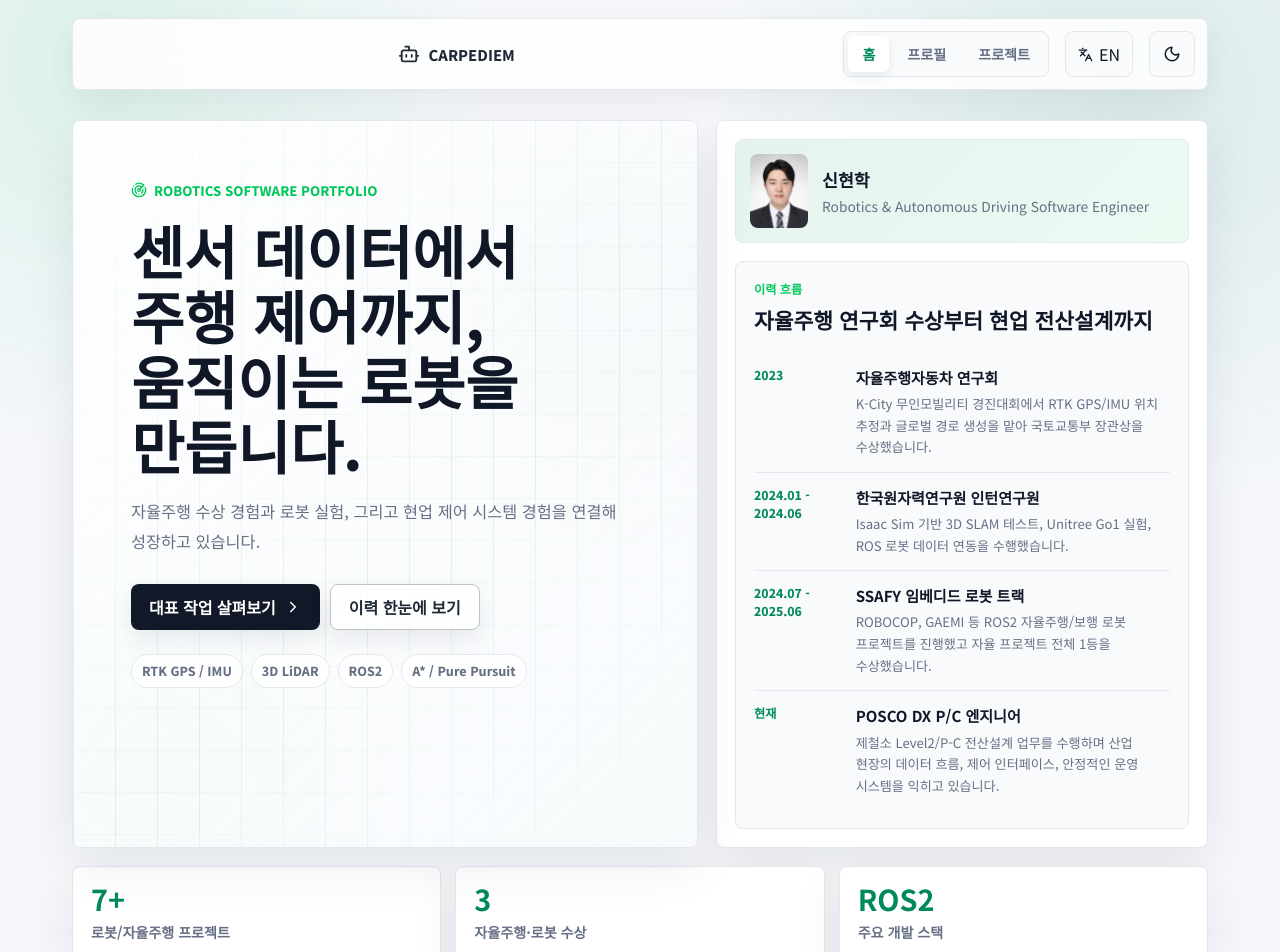
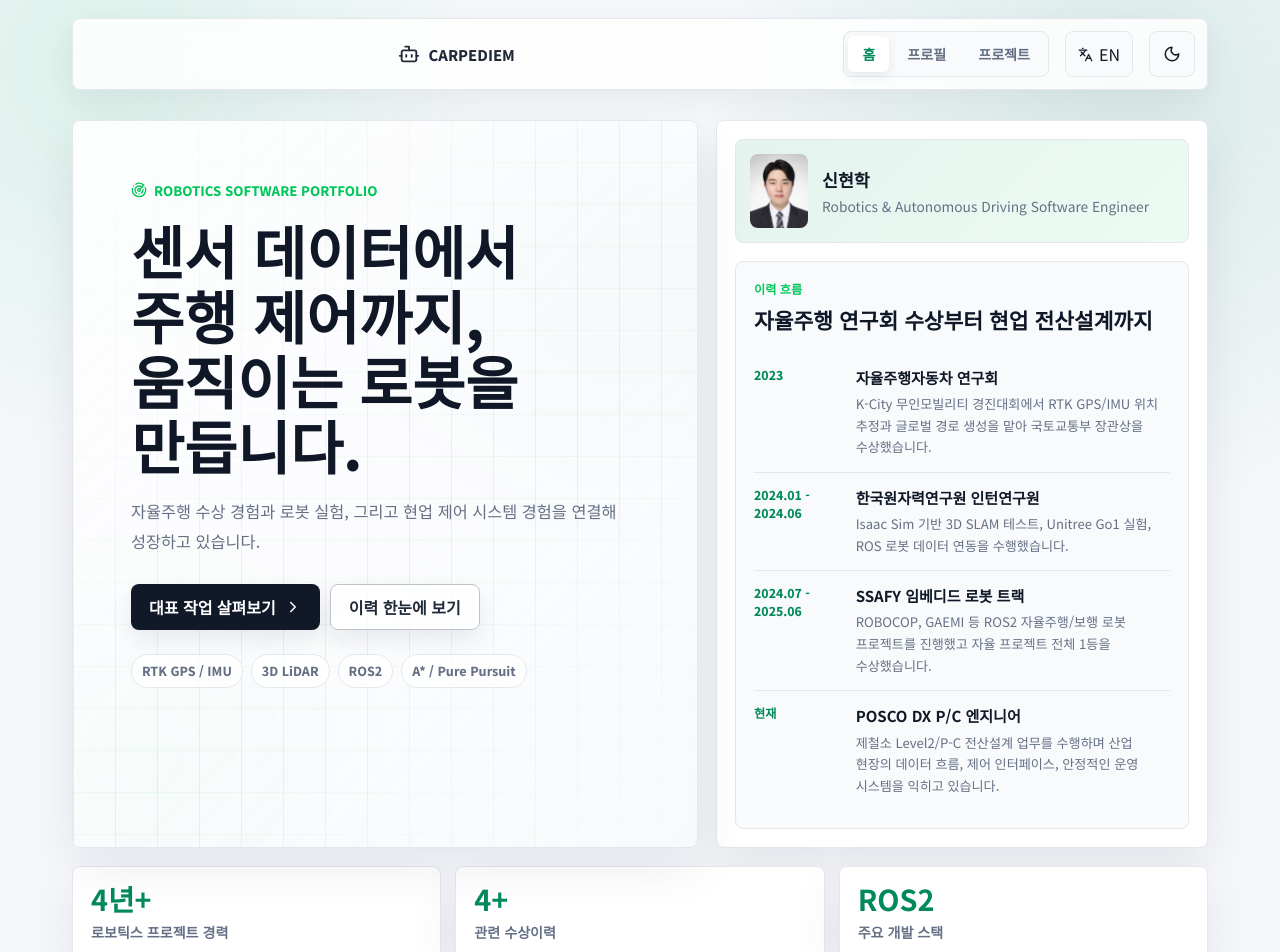
Before and after one commit to Carpediem324/Carpediem324.github.io, a React (Vite) app: page / in a window 1280 px wide. Shown: the top 952 px of the page. Built offline with nearby package versions, Linux system fonts and the light colour scheme.

Commit message:
Refine homepage stats wording

```diff
--- a/src/main.jsx
+++ b/src/main.jsx
@@ -186,13 +186,13 @@ const profile = {
 
 const stats = {
   ko: [
-    { label: "로봇/자율주행 프로젝트", value: "7+" },
-    { label: "자율주행·로봇 수상", value: "3" },
+    { label: "로보틱스 프로젝트 경력", value: "4년+" },
+    { label: "관련 수상이력", value: "4+" },
     { label: "주요 개발 스택", value: "ROS2" },
   ],
   en: [
-    { label: "Robotics Projects", value: "7+" },
-    { label: "Autonomy Awards", value: "3" },
+    { label: "Robotics Project Experience", value: "4Y+" },
+    { label: "Related Awards", value: "4+" },
     { label: "Core Stack", value: "ROS2" },
   ],
 };
```
Also changed, not shown: 1 other file (tests, documents, lock files or other folders).
